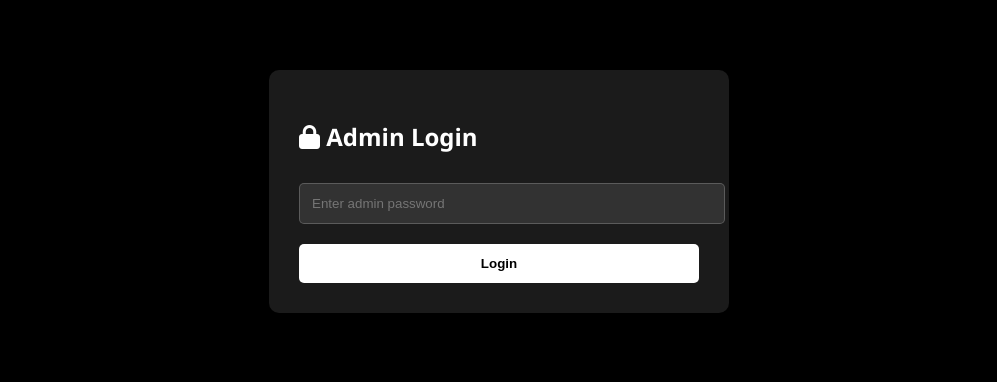
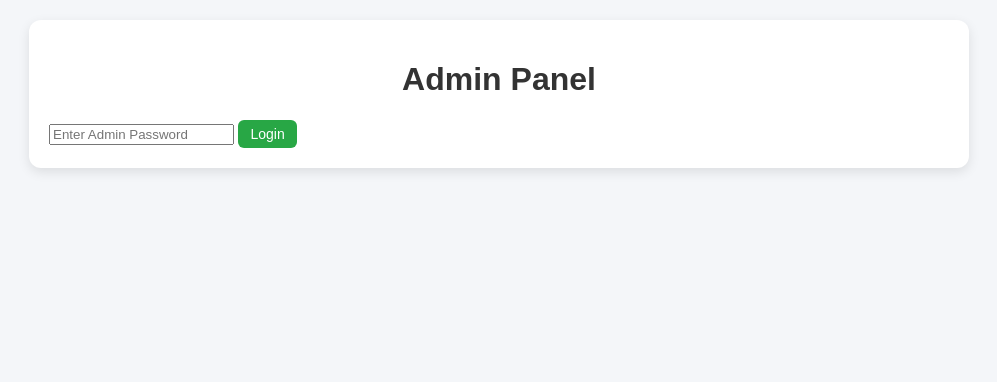
Before and after one commit to suru11111111111111111111111111111111/Test, a Flask app: page /admin-HASSAN in a window 1280 px wide. Shown: the top 382 px of the page, without its empty margins (141-1138 px from the left). Run offline with Flask 3, Linux system fonts and the light colour scheme.

Commit message:
Update admin.html

```diff
--- a/templates/admin.html
+++ b/templates/admin.html
@@ -3,189 +3,109 @@
 <head>
     <meta charset="UTF-8">
     <meta name="viewport" content="width=device-width, initial-scale=1.0">
-    <title>HASSAN 0.1 - Admin Panel</title>
-    <link href="https://cdnjs.cloudflare.com/ajax/libs/font-awesome/6.5.0/css/all.min.css" rel="stylesheet">
+    <title>Admin Panel</title>
+    <link rel="stylesheet" href="https://cdnjs.cloudflare.com/ajax/libs/font-awesome/6.4.0/css/all.min.css">
     <style>
-        :root {
-            --primary: #ff3366;
-            --secondary: #f85a40;
-            --dark: #111;
-            --light: #f8f9fa;
-        }
         body {
-            font-family: 'Segoe UI', Tahoma, Geneva, Verdana, sans-serif;
-            background: black;
-            color: white;
+            font-family: Arial, sans-serif;
+            background: #f4f6f9;
             margin: 0;
             padding: 20px;
-            background-image: black;
         }
-        .header {
-            text-align: center;
-            margin-bottom: 30px;
-            padding-bottom: 20px;
-            border-bottom: 1px solid rgba(255, 255, 255, 0.1);
+        .container {
+            max-width: 900px;
+            margin: auto;
+            background: #fff;
+            padding: 20px;
+            border-radius: 12px;
+            box-shadow: 0px 4px 12px rgba(0,0,0,0.1);
         }
         h1 {
-            color: var(--primary);
+            text-align: center;
+            color: #333;
+        }
+        .device-list {
+            margin-top: 20px;
+        }
+        .device {
+            padding: 12px;
+            border: 1px solid #ddd;
             margin-bottom: 10px;
+            border-radius: 8px;
+            display: flex;
+            justify-content: space-between;
+            align-items: center;
         }
-        .logout {
-            float: right;
-            color: #aaa;
-            text-decoration: none;
-            font-size: 0.9rem;
-        }
-        table {
-            width: 100%;
-            border-collapse: collapse;
-            margin: 20px 0;
-            background: rgba(30, 30, 30, 0.7);
-            border-radius: 10px;
-            overflow: hidden;
-        }
-        th, td {
-            padding: 12px 15px;
-            text-align: left;
-            border-bottom: 1px solid rgba(255, 255, 255, 0.05);
-        }
-        th {
-            background: rgba(248, 90, 64, 0.2);
-            color: var(--primary);
-            font-weight: 600;
-        }
-        tr:hover {
-            background: rgba(255, 255, 255, 0.03);
-        }
-        .status {
-            padding: 5px 10px;
-            border-radius: 20px;
-            font-size: 0.8rem;
-            font-weight: 600;
-        }
-        .status-pending {
-            background: rgba(255, 193, 7, 0.2);
-            color: #ffc107;
-        }
-        .status-approved {
-            background: rgba(40, 167, 69, 0.2);
-            color: #28a745;
-        }
-        .status-rejected {
-            background: rgba(220, 53, 69, 0.2);
-            color: #dc3545;
+        .actions {
+            display: flex;
+            gap: 8px;
         }
         .action-btn {
+            padding: 6px 12px;
             border: none;
-            padding: 6px 12px;
-            border-radius: 4px;
+            border-radius: 6px;
             cursor: pointer;
-            margin: 0 3px;
-            font-size: 0.8rem;
-            transition: all 0.2s;
+            font-size: 14px;
         }
         .approve-btn {
             background: #28a745;
-            color: white;
+            color: #fff;
         }
         .reject-btn {
             background: #dc3545;
-            color: white;
+            color: #fff;
         }
-        .action-btn:hover {
-            transform: translateY(-2px);
-            box-shadow: 0 3px 10px rgba(0, 0, 0, 0.2);
-        }
-        .login-form {
-            max-width: 400px;
-            margin: 50px auto;
-            background: rgba(30, 30, 30, 0.9);
-            padding: 30px;
-            border-radius: 10px;
-            box-shadow: 0 5px 20px rgba(0, 0, 0, 0.3);
-        }
-        .login-form input {
-            width: 100%;
-            padding: 12px;
-            margin: 10px 0;
-            background: rgba(255, 255, 255, 0.1);
-            border: 1px solid rgba(255, 255, 255, 0.2);
-            border-radius: 5px;
-            color: white;
-        }
-        .login-form button {
-            width: 100%;
-            padding: 12px;
-            background: white;
-            color: black;
+        .logout-btn {
+            display: block;
+            margin: 20px auto;
+            padding: 8px 16px;
+            background: #6c757d;
+            color: #fff;
             border: none;
-            border-radius: 5px;
+            border-radius: 6px;
             cursor: pointer;
-            font-weight: 600;
-            margin-top: 10px;
-        }
-        .count {
-            font-size: 0.9rem;
-            color: #aaa;
-            margin: 5px 0;
         }
         .time-selection {
             display: flex;
-            gap: 10px;
-            margin-top: 10px;
+            gap: 5px;
+            margin-bottom: 8px;
         }
         .time-option {
-            flex: 1;
+            display: flex;
+            flex-direction: column;
+            align-items: center;
+        }
+        .time-option label {
+            font-size: 12px;
+            margin-bottom: 3px;
         }
         .time-option input {
-            width: 100%;
-            padding: 8px;
-            margin-top: 5px;
-            background: rgba(255, 255, 255, 0.1);
-            border: 1px solid rgba(255, 255, 255, 0.2);
-            border-radius: 5px;
-            color: white;
-        }
-        .expires {
-            font-size: 0.8rem;
-            color: #aaa;
-            margin-top: 5px;
+            width: 50px;
+            padding: 4px;
+            border: 1px solid #ccc;
+            border-radius: 4px;
         }
     </style>
 </head>
 <body>
-    {% if not logged_in %}
-    <div class="login-form">
-        <h2><i class="fas fa-lock"></i> Admin Login</h2>
-        <form method="POST">
-            <input type="password" name="password" placeholder="Enter admin password" required>
-            <button type="submit">Login</button>
+    <div class="container">
+        <h1>Admin Panel</h1>
+
+        {% if not logged_in %}
+        <form method="POST" action="{{ url_for('admin_panel') }}">
+            <input type="password" name="password" placeholder="Enter Admin Password" required>
+            <button type="submit" class="action-btn approve-btn">Login</button>
         </form>
-    </div>
-    {% else %}
-    <div class="header">
-        <a href="/" class="logout"><i class="fas fa-sign-out-alt"></i> Back to Home</a>
-        <h1><i class="fas fa-user-shield"></i> HASSAN APK ADMIN PANEL</h1>
-        <p>Manage device approvals and access</p>
-    </div>
+        {% else %}
 
-    <h2><i class="fas fa-clock"></i> Pending Approvals</h2>
-    <p class="count">{{ pending|length }} devices waiting</p>
-    <table>
-        <thead>
-            <tr>
-                <th>Device ID</th>
-                <th>Status</th>
-                <th>Actions</th>
-            </tr>
-        </thead>
-        <tbody>
+        <h2>Pending Devices</h2>
+        <div class="device-list">
             {% for device in pending %}
-            <tr>
-                <td>{{ device }}</td>
-                <td><span class="status status-pending">PENDING</span></td>
-                <td>
-                    <form method="POST" action="/admin/approve" style="display: inline;">
+            <div class="device">
+                <span>{{ device }}</span>
+                <div class="actions">
+                    <!-- ✅ Approve Form -->
+                    <form method="POST" action="{{ url_for('admin_approve') }}" style="display: inline;">
                         <input type="hidden" name="device_id" value="{{ device }}">
                         <input type="hidden" name="password" value="{{ admin_password }}">
                         <div class="time-selection">
@@ -208,108 +128,42 @@
                         </div>
                         <button type="submit" class="action-btn approve-btn"><i class="fas fa-check"></i> Approve</button>
                     </form>
-                    <form method="POST" action="/admin/reject" style="display: inline;">
+
+                    <!-- ✅ Reject Form -->
+                    <form method="POST" action="{{ url_for('admin_reject') }}" style="display: inline;">
                         <input type="hidden" name="device_id" value="{{ device }}">
                         <input type="hidden" name="password" value="{{ admin_password }}">
                         <button type="submit" class="action-btn reject-btn"><i class="fas fa-times"></i> Reject</button>
                     </form>
-                </td>
-            </tr>
-            {% else %}
-            <tr>
-                <td colspan="3" style="text-align: center;">No pending devices</td>
-            </tr>
+                </div>
+            </div>
             {% endfor %}
-        </tbody>
-    </table>
+        </div>
 
-    <h2><i class="fas fa-check-circle"></i> Approved Devices</h2>
-    <p class="count">{{ approved|length }} approved devices</p>
-    <table>
-        <thead>
-            <tr>
-                <th>Device ID</th>
-                <th>Status</th>
-                <th>Expires</th>
-                <th>Actions</th>
-            </tr>
-        </thead>
-        <tbody>
-            {% for device, expires in approved.items() %}
-            <tr>
-                <td>{{ device }}</td>
-                <td><span class="status status-approved">APPROVED</span></td>
-                <td class="expires">
-                    {% if expires %}
-                        {{ expires }}
-                    {% else %}
-                        Never
-                    {% endif %}
-                </td>
-                <td>
-                    <form method="POST" action="/admin/reject" style="display: inline;">
-                        <input type="hidden" name="device_id" value="{{ device }}">
-                        <input type="hidden" name="password" value="{{ admin_password }}">
-                        <button type="submit" class="action-btn reject-btn"><i class="fas fa-times"></i> Revoke</button>
-                    </form>
-                </td>
-            </tr>
-            {% else %}
-            <tr>
-                <td colspan="4" style="text-align: center;">No approved devices</td>
-            </tr>
+        <h2>Approved Devices</h2>
+        <div class="device-list">
+            {% for device, expiry in approved.items() %}
+            <div class="device">
+                <span>{{ device }}</span>
+                <span style="color: gray;">Expiry: {{ expiry if expiry else "Permanent" }}</span>
+            </div>
             {% endfor %}
-        </tbody>
-    </table>
+        </div>
 
-    <h2><i class="fas fa-times-circle"></i> Rejected Devices</h2>
-    <p class="count">{{ rejected|length }} rejected devices</p>
-    <table>
-        <thead>
-            <tr>
-                <th>Device ID</th>
-                <th>Status</th>
-                <th>Actions</th>
-            </tr>
-        </thead>
-        <tbody>
+        <h2>Rejected Devices</h2>
+        <div class="device-list">
             {% for device in rejected %}
-            <tr>
-                <td>{{ device }}</td>
-                <td><span class="status status-rejected">REJECTED</span></td>
-                <td>
-                    <form method="POST" action="/admin/approve" style="display: inline;">
-                        <input type="hidden" name="device_id" value="{{ device }}">
-                        <input type="hidden" name="password" value="{{ admin_password }}">
-                        <div class="time-selection">
-                            <div class="time-option">
-                                <label>Minutes</label>
-                                <input type="number" name="minutes" placeholder="0" min="0">
-                            </div>
-                            <div class="time-option">
-                                <label>Hours</label>
-                                <input type="number" name="hours" placeholder="0" min="0">
-                            </div>
-                            <div class="time-option">
-                                <label>Days</label>
-                                <input type="number" name="days" placeholder="0" min="0">
-                            </div>
-                            <div class="time-option">
-                                <label>Months</label>
-                                <input type="number" name="months" placeholder="0" min="0">
-                            </div>
-                        </div>
-                        <button type="submit" class="action-btn approve-btn"><i class="fas fa-check"></i> Approve</button>
-                    </form>
-                </td>
-            </tr>
-            {% else %}
-            <tr>
-                <td colspan="3" style="text-align: center;">No rejected devices</td>
-            </tr>
+            <div class="device">
+                <span>{{ device }}</span>
+            </div>
             {% endfor %}
-        </tbody>
-    </table>
-    {% endif %}
+        </div>
+
+        <form method="GET" action="{{ url_for('admin_panel') }}">
+            <button type="submit" class="logout-btn">Logout</button>
+        </form>
+
+        {% endif %}
+    </div>
 </body>
 </html>
```
